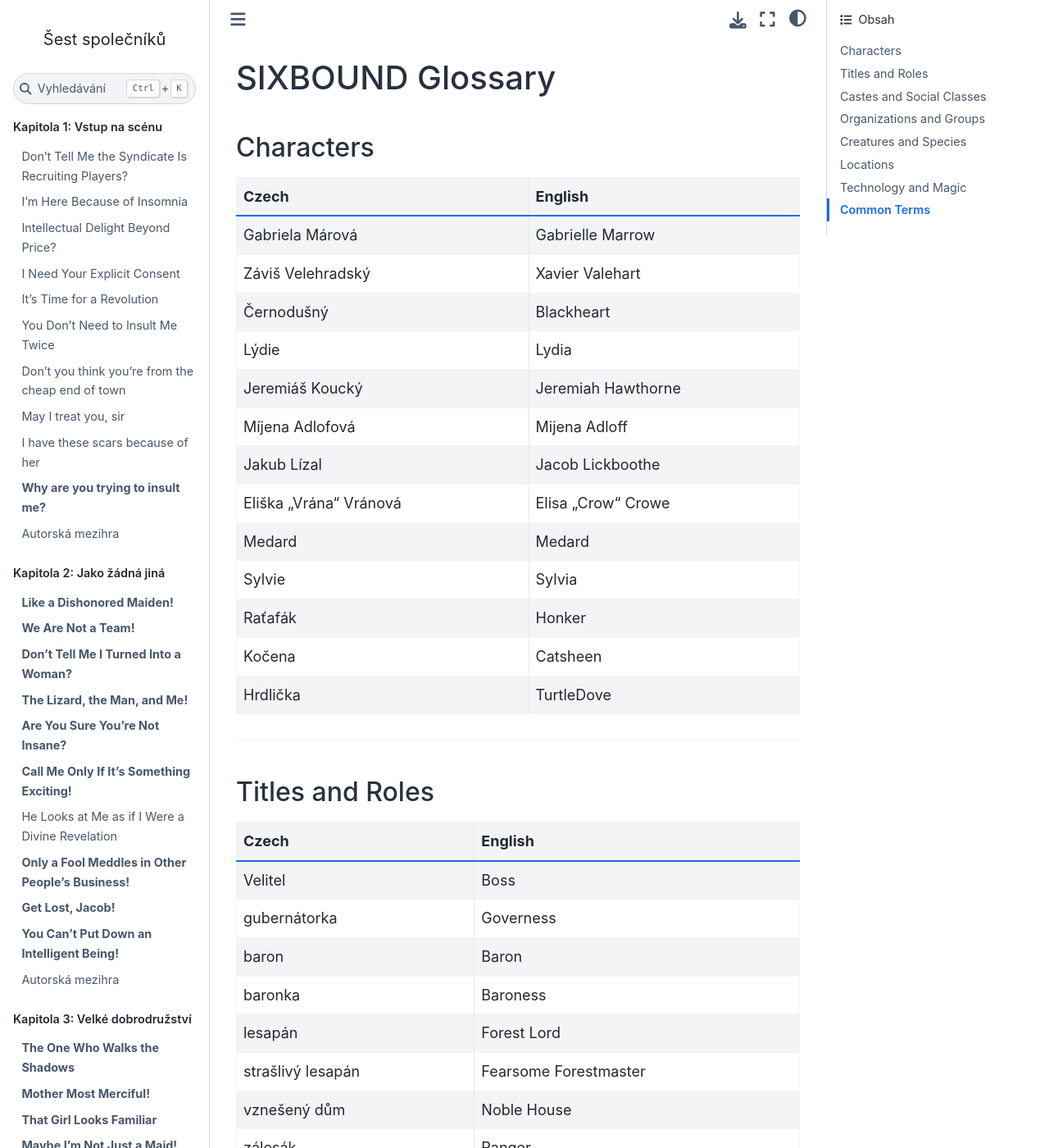
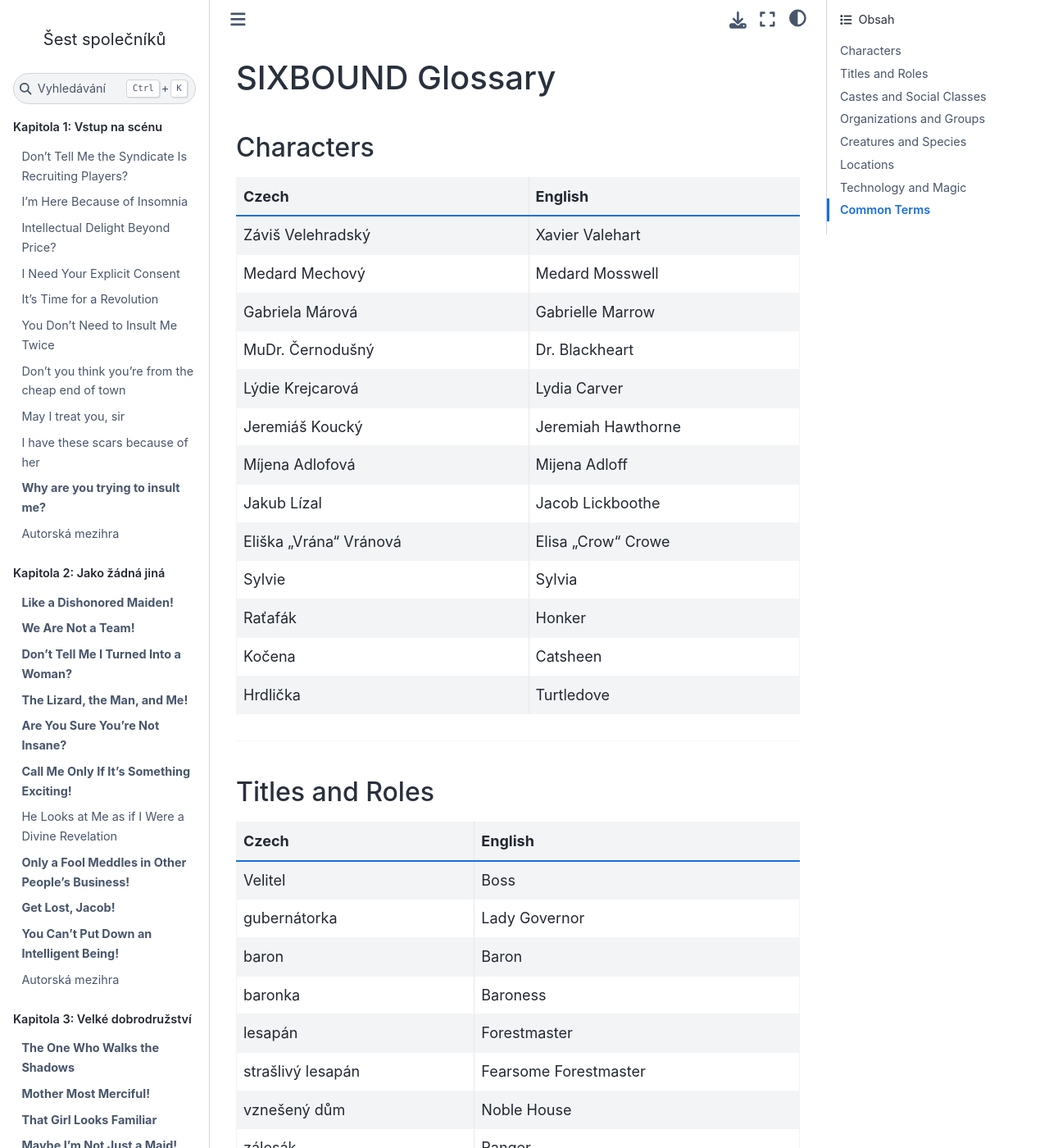
Before and after one commit to hanpari/sest-spolecniku, a Sphinx documentation site: the page built from source/sest_spolecniku/meta/translation.md, in a window 1280 px wide and 1400 px high. Shown: the whole window at 82% size. Built offline with Sphinx 7.4.7 and the Sphinx Book theme 1.1.4, drawn with Linux system fonts in a browser that asks for light colours; some of the changed text lies outside the part shown.

Commit message:
Translation

```diff
--- a/source/sest_spolecniku/meta/jmena.md
+++ b/source/sest_spolecniku/meta/translation.md
@@ -4,19 +4,19 @@
 
 | Czech | English |
 | --------- | --------- |
+| Záviš Velehradský | Xavier Valehart |
+| Medard Mechový | Medard Mosswell |
 | Gabriela Márová | Gabrielle Marrow |
-| Záviš Velehradský | Xavier Valehart |
-| Černodušný | Blackheart |
-| Lýdie | Lydia |
+| MuDr. Černodušný | Dr. Blackheart |
+| Lýdie Krejcarová | Lydia Carver |
 | Jeremiáš Koucký | Jeremiah Hawthorne |
 | Míjena Adlofová | Mijena Adloff |
 | Jakub Lízal | Jacob Lickboothe |
 | Eliška "Vrána" Vránová | Elisa "Crow" Crowe |
-| Medard | Medard |
 | Sylvie | Sylvia |
 | Raťafák | Honker |
 | Kočena | Catsheen |
-| Hrdlička | TurtleDove |
+| Hrdlička | Turtledove |
 
 ---
 
@@ -25,17 +25,18 @@
 | Czech | English |
 | --------- | --------- |
 | Velitel | Boss |
-| gubernátorka | Governess |
+| gubernátorka | Lady Governor |
 | baron | Baron |
 | baronka | Baroness |
-| lesapán | Forest Lord |
+| lesapán | Forestmaster |
 | strašlivý lesapán | Fearsome Forestmaster |
 | vznešený dům | Noble House |
 | zálesák | Ranger |
 | lokaj | Footman |
 | služebnictvo | Servants |
-| Revizorka | Inspector |
+| Revizorka | Overseer |
 | Ředitelka | Headmistress |
+| Tajemník | Secretary |
 
 ---
 
```
Also changed, not shown: other parts of source/sest_spolecniku/meta/translation.md (+13 -6 lines).
